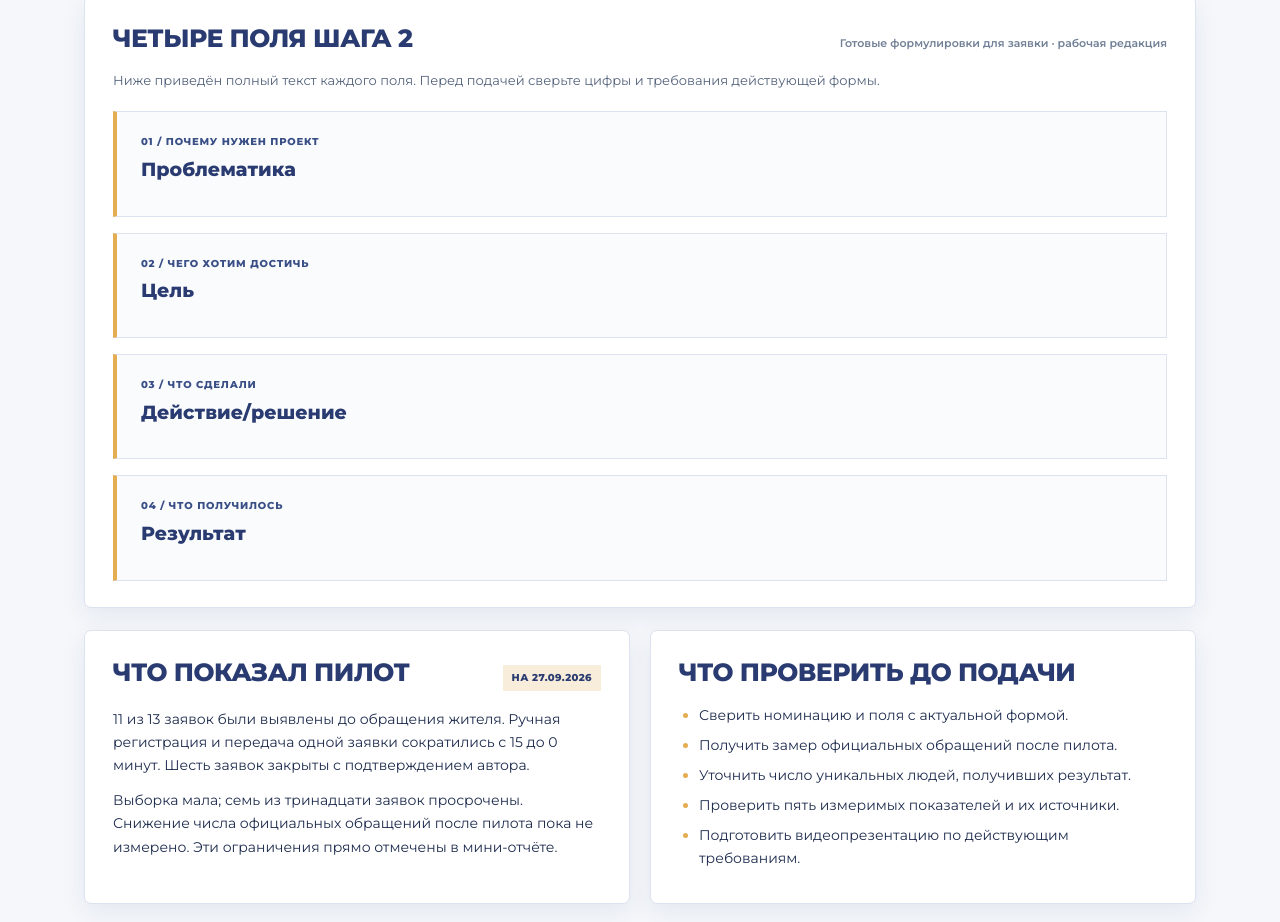
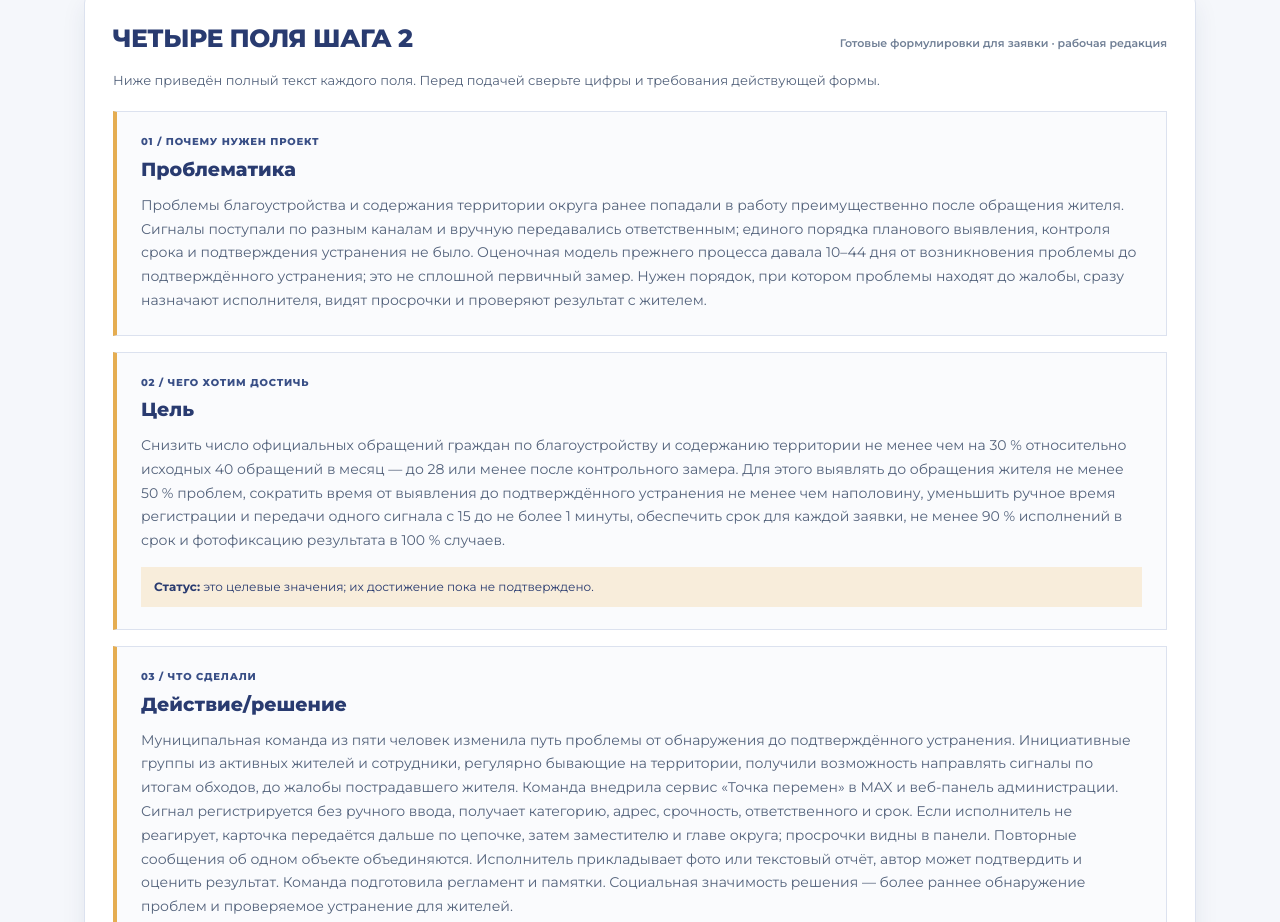
Before and after one commit to NiceGenn/Team-28-progress, a plain HTML site: page index.html in a window 1280 px wide. Shown: the part 1433-2355 px from the top of the page. Drawn offline with Linux system fonts and the light colour scheme.

Commit message:
Штаб: исправить скрытый текст Шага 2

```diff
--- a/служение.css
+++ b/служение.css
@@ -57,7 +57,7 @@ h3{font-size:16px}p{margin:0}.container{max-width:1160px;margin:auto;padding:0 2
 .field-card{padding:22px 24px;border:1px solid var(--line);border-left:4px solid var(--gold);background:#fafbfd}
 .field-card .num{color:var(--navy-mid);font-size:10px;font-weight:800;letter-spacing:.08em;margin-bottom:8px}
 .field-card h3{color:var(--navy);font-size:19px;margin-bottom:12px}
-.field-card p{color:var(--ink-2);font-size:14px;line-height:1.7}
+.field-card>p{display:block;color:var(--ink-2);font-size:14px;line-height:1.7}
 .field-card .field-note{padding:10px 13px;background:var(--gold-pale);color:var(--navy);font-size:12px;margin-top:14px}
 .flow{list-style:none;padding:0;margin:0;display:grid;grid-template-columns:repeat(4,1fr);gap:12px}
 .flow li{background:var(--navy);color:#fff;padding:17px 16px;min-height:116px;border-radius:5px;font-size:12px;font-weight:700}
```
